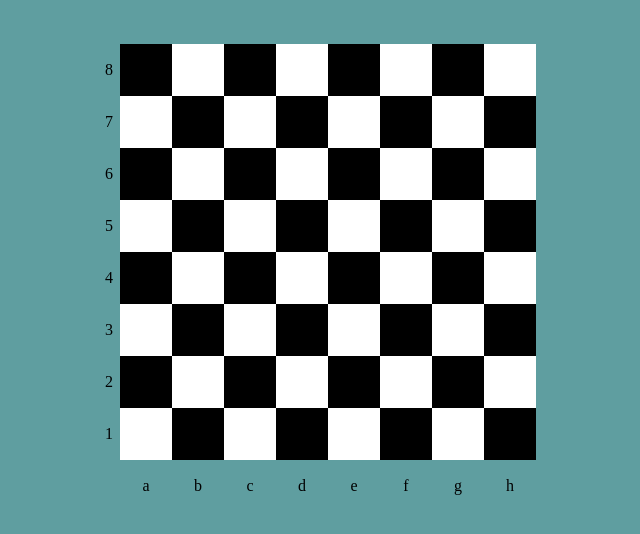
After one commit to helaveesa/PHP_Baziskurse, a PHP site: page /shahmati.html in a window 1280 px wide. The commit adds this page. Shown: the top 534 px of the page, without its empty margins (323-963 px from the left). Run offline with PHP 8.4, Linux system fonts and the light colour scheme.

Commit message:
add izmeneniya file golos and create new file shahmati

```diff
--- a/golos/golostxt.txt
+++ /dev/null
@@ -1 +0,0 @@
-2:0:0:0:2
--- /dev/null
+++ b/shahmati.html
@@ -0,0 +1,123 @@
+<!DOCTYPE html>
+<meta charset="utf-8">
+<html>
+<head>
+<title>Шахматная доска</title>
+</head>
+
+<body bgcolor= #5F9EA0>
+<!-- цвет+код http://colorscheme.ru/html-colors.html -->
+<center>
+<br><br>
+<table cellspacing=0>
+
+<tr>
+<td width=20><center>8</td>
+<td height=50 width=50 bgcolor=black> </td>
+<td height=50 width=50 bgcolor=white> </td>
+<td height=50 width=50 bgcolor=black> </td>
+<td height=50 width=50 bgcolor=white> </td>
+<td height=50 width=50 bgcolor=black> </td>
+<td height=50 width=50 bgcolor=white> </td>
+<td height=50 width=50 bgcolor=black> </td>
+<td height=50 width=50 bgcolor=white> </td>
+</tr>
+
+<tr>
+<td width=20><center>7</td>
+<td height=50 width=50 bgcolor=white> </td>
+<td height=50 width=50 bgcolor=black> </td>
+<td height=50 width=50 bgcolor=white> </td>
+<td height=50 width=50 bgcolor=black> </td>
+<td height=50 width=50 bgcolor=white> </td>
+<td height=50 width=50 bgcolor=black> </td>
+<td height=50 width=50 bgcolor=white> </td>
+<td height=50 width=50 bgcolor=black> </td>
+</tr>
+
+<tr>
+<td width=20><center>6</td>
+<td height=50 width=50 bgcolor=black>  </td>
+<td height=50 width=50 bgcolor=white>  </td>
+<td height=50 width=50 bgcolor=black>  </td>
+<td height=50 width=50 bgcolor=white>  </td>
+<td height=50 width=50 bgcolor=black>  </td>
+<td height=50 width=50 bgcolor=white>  </td>
+<td height=50 width=50 bgcolor=black>  </td>
+<td height=50 width=50 bgcolor=white>  </td>
+</tr>
+
+<tr>
+<td width=20><center>5</td>
+<td height=50 width=50 bgcolor=white>  </td>
+<td height=50 width=50 bgcolor=black>  </td>
+<td height=50 width=50 bgcolor=white>  </td>
+<td height=50 width=50 bgcolor=black>  </td>
+<td height=50 width=50 bgcolor=white>  </td>
+<td height=50 width=50 bgcolor=black>  </td>
+<td height=50 width=50 bgcolor=white>  </td>
+<td height=50 width=50 bgcolor=black>  </td>
+</tr>
+
+<tr>
+<td width=20><center>4</td>
+<td height=50 width=50 bgcolor=black>  </td>
+<td height=50 width=50 bgcolor=white>  </td>
+<td height=50 width=50 bgcolor=black>  </td>
+<td height=50 width=50 bgcolor=white>  </td>
+<td height=50 width=50 bgcolor=black>  </td>
+<td height=50 width=50 bgcolor=white>  </td>
+<td height=50 width=50 bgcolor=black>  </td>
+<td height=50 width=50 bgcolor=white>  </td>
+</tr>
+
+<tr>
+<td width=20><center>3</td>
+<td height=50 width=50 bgcolor=white>  </td>
+<td height=50 width=50 bgcolor=black>  </td>
+<td height=50 width=50 bgcolor=white>  </td>
+<td height=50 width=50 bgcolor=black>  </td>
+<td height=50 width=50 bgcolor=white>  </td>
+<td height=50 width=50 bgcolor=black>  </td>
+<td height=50 width=50 bgcolor=white>  </td>
+<td height=50 width=50 bgcolor=black>  </td>
+</tr>
+
+<tr>
+<td width=20><center>2</td>
+<td height=50 width=50 bgcolor=black> </td>
+<td height=50 width=50 bgcolor=white> </td>
+<td height=50 width=50 bgcolor=black> </td>
+<td height=50 width=50 bgcolor=white> </td>
+<td height=50 width=50 bgcolor=black> </td>
+<td height=50 width=50 bgcolor=white> </td>
+<td height=50 width=50 bgcolor=black> </td>
+<td height=50 width=50 bgcolor=white> </td>
+</tr>
+
+<tr>
+<td width=20><center>1</td>
+<td height=50 width=50 bgcolor=white> </td>
+<td height=50 width=50 bgcolor=black> </td>
+<td height=50 width=50 bgcolor=white> </td>
+<td height=50 width=50 bgcolor=black> </td>
+<td height=50 width=50 bgcolor=white> </td>
+<td height=50 width=50 bgcolor=black> </td>
+<td height=50 width=50 bgcolor=white> </td>
+<td height=50 width=50 bgcolor=black> </td>
+</tr>
+
+<tr>
+<td height=50 weight=50></td>
+<td height=50><center>a</td>
+<td height=50><center>b</td>
+<td height=50><center>c</td>
+<td height=50><center>d</td>
+<td height=50><center>e</td>
+<td height=50><center>f</td>
+<td height=50><center>g</td>
+<td height=50><center>h</td>
+</tr>
+</table>
+</body>
+</html>
```
Also changed, not shown: golos/golosphp.php (+26 -19 lines), shahmati.php (deleted, +0 -18 lines).
